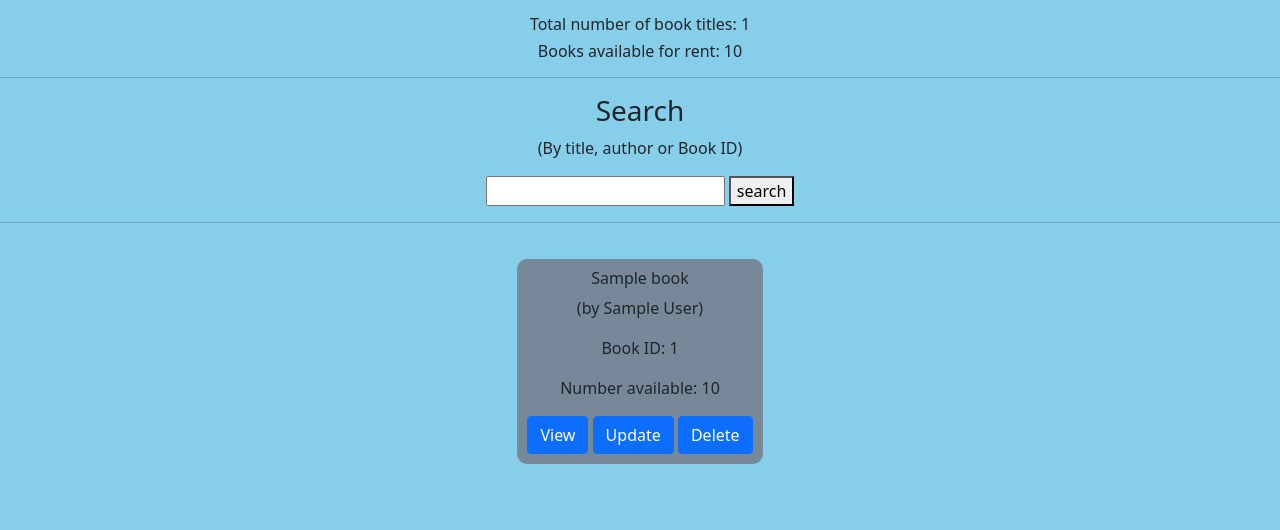
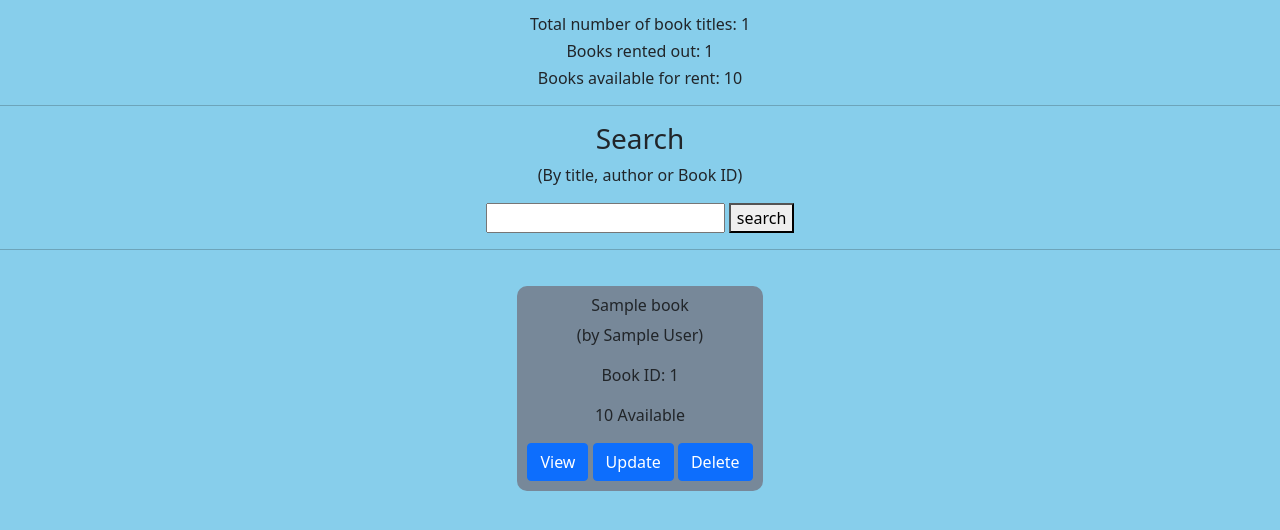
Before and after one commit to neoconstel/Library-Management-System, a Django app: page /librarian/ in a window 1280 px wide. Shown: the part 56-586 px from the top of the page. Run offline with Django 4.2, Linux system fonts and the light colour scheme; tables that the repository leaves empty hold one stand-in row (values such as "Sample post").

Commit message:
display books rented out on admin-portal

```diff
--- a/library/templates/library/admin_portal.html
+++ b/library/templates/library/admin_portal.html
@@ -6,6 +6,7 @@
 {% block content %}
 <div class="stats">
     <h6>Total number of book titles: {{ total_book_titles }}</h6>
+    <h6>Books rented out: {{ books_rented_out }}</h6>
     <h6>Books available for rent: {{ total_available_books }}</h6>
 </div>
 
@@ -24,7 +25,7 @@
     <h6>{{book.title}}</h6>
     <p>(by {{ book.author }})</p>
     <p>Book ID: {{ book.id }}</p>
-    <p>Number available: {{ book.quantity }}</p>
+    <p>{{ book.quantity }} Available</p>
     <a class="btn btn-primary" href="{% url 'view-books' book.id %}" role="button">View</a>
     <a class="btn btn-primary" href="{% url 'update-books' book.id %}" role="button">Update</a>
     <a class="btn btn-primary" href="{% url 'delete-books' book.id %}" role="button">Delete</a>
--- a/library/views.py
+++ b/library/views.py
@@ -82,6 +82,7 @@ class AdminPortal(ListView):
         # fetch our data and include it in default data
         books = Book.objects.all()
         context['total_book_titles'] = books.count()
+        context['books_rented_out'] = Order.objects.count()
         context['total_available_books'] = sum([book.quantity for book in books])
 
         # return the modified data
```
